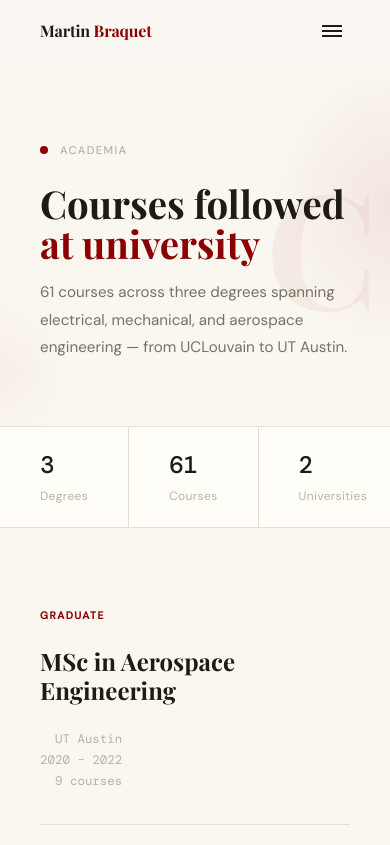
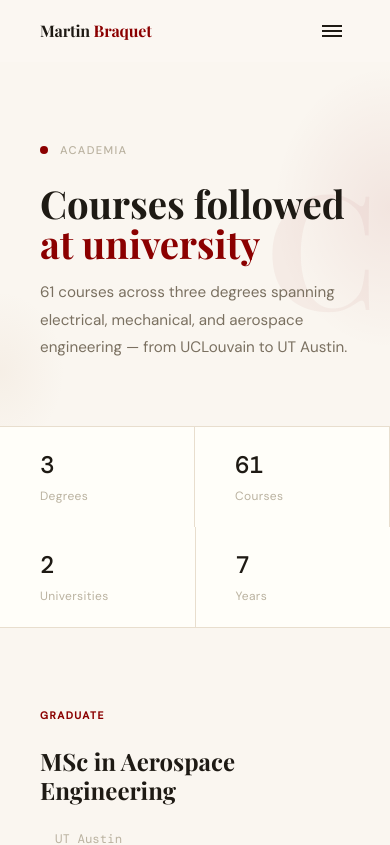
Before and after one commit to MartinBraquet/martinbraquet.com, a Next.js app: page /courses-university in a window 390 px wide. Shown: the top 845 px of the page. Built offline with nearby package versions, Linux system fonts and the light colour scheme; a web font is replaced by a local one.

Commit message:
Refactor `StatsBar` in `courses-university.tsx` for flexible layout and improved responsiveness

```diff
--- a/pages/courses-university.tsx
+++ b/pages/courses-university.tsx
@@ -62,14 +62,9 @@ const styles = {
     animation: 'fadeUp 0.55s 0.16s ease both',
   },
 
-  // Stats bar
-  statsBar: {
-    display: 'flex',
-    background: 'rgb(var(--color-canvas-0))',
-    borderBottom: '1px solid rgb(var(--color-canvas-100))',
-  },
   stat: {
     flex: 1,
+    minWidth: '150px',
     padding: '1.25rem 2.5rem',
     borderRight: '1px solid rgb(var(--color-canvas-100))',
   },
@@ -695,7 +690,14 @@ interface StatsBarProps {
 
 function StatsBar({stats}: StatsBarProps) {
   return (
-    <div style={styles.statsBar}>
+    <div
+      style={{
+        display: 'flex',
+        flexWrap: 'wrap',
+        background: 'rgb(var(--color-canvas-0))',
+        borderBottom: '1px solid rgb(var(--color-canvas-100))',
+      }}
+    >
       {stats.map((stat, index) => (
         <Stat
           key={stat.label}
```
